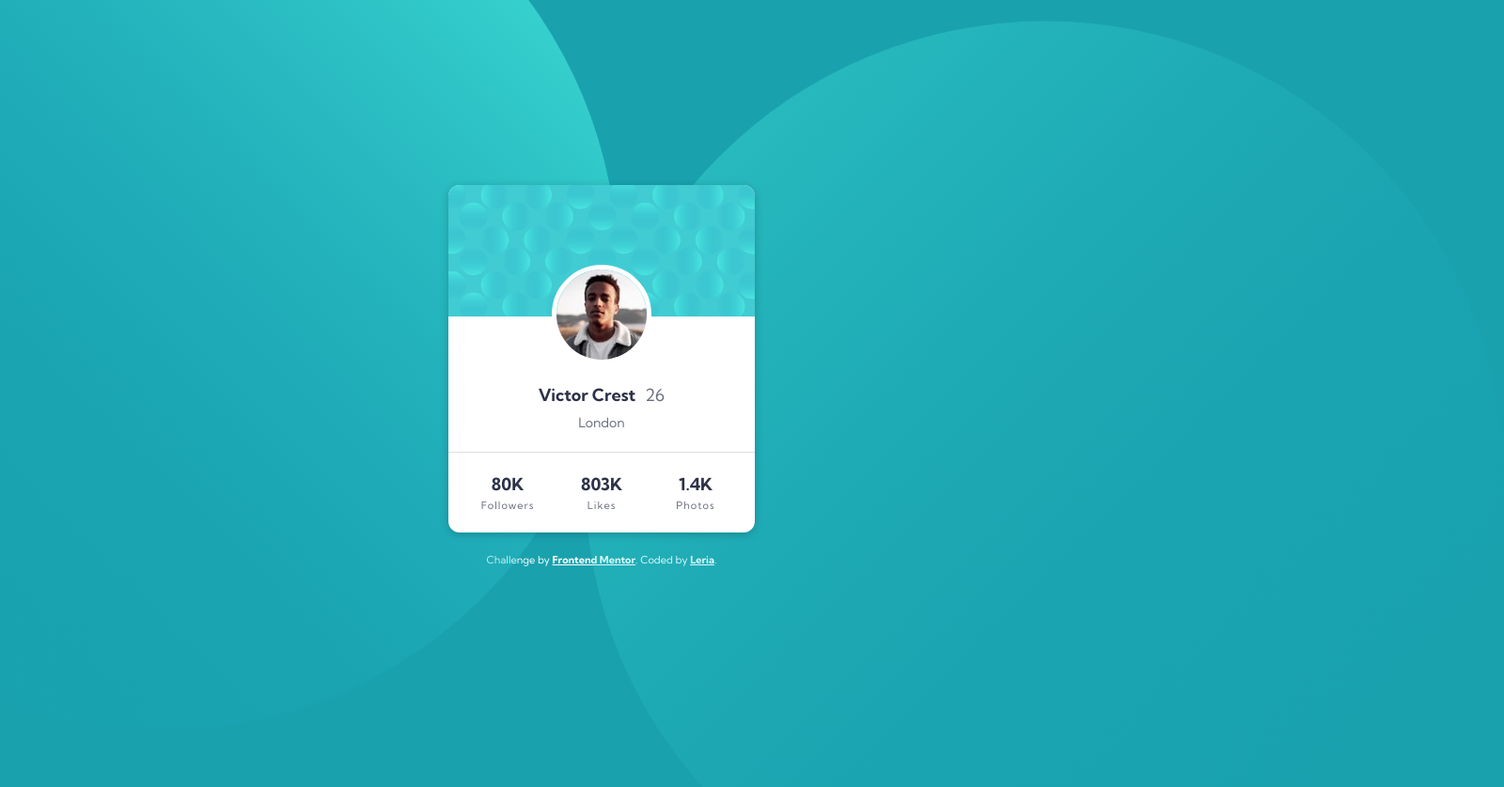
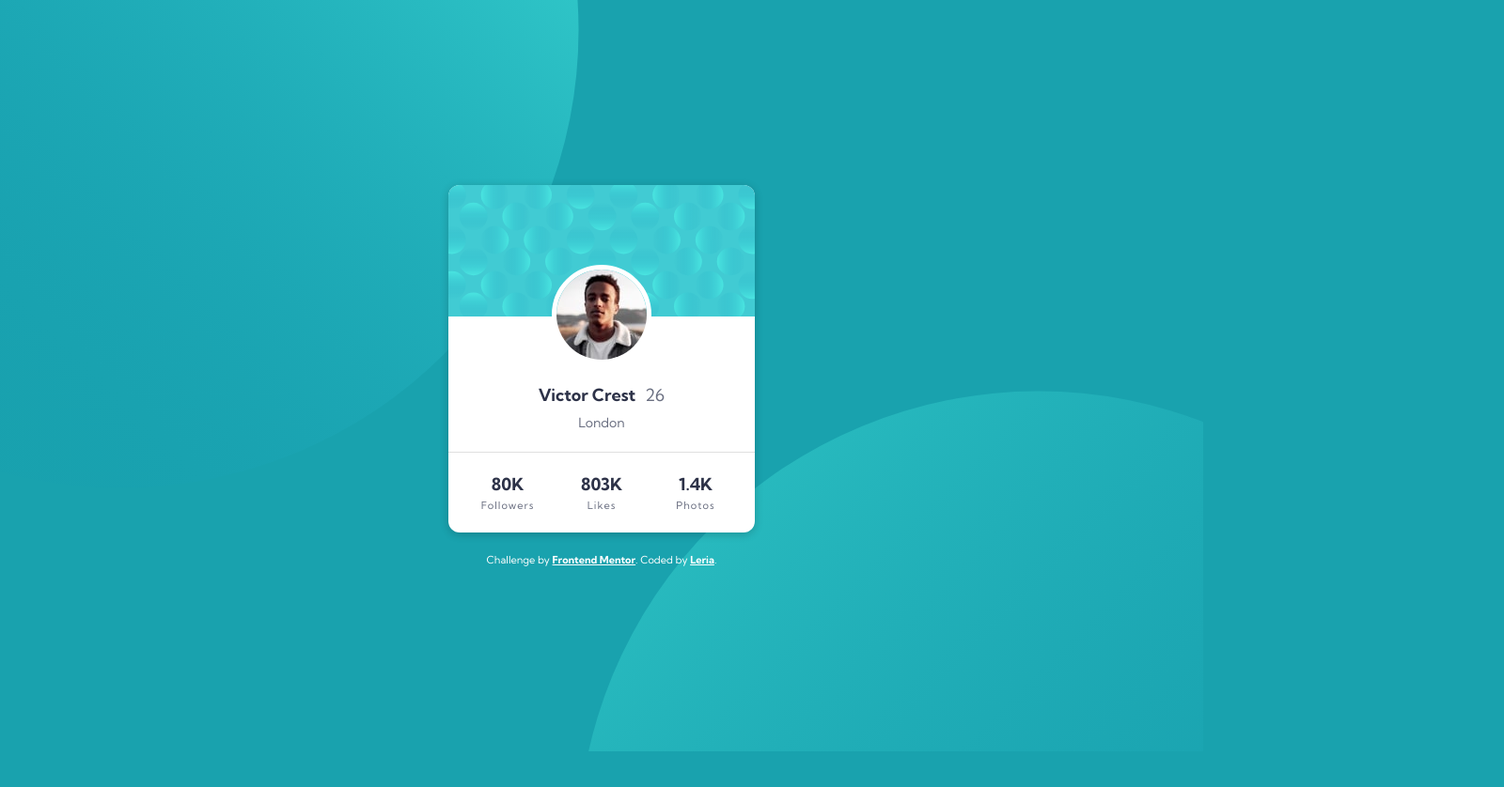
Before and after one commit to xLeria/fm-profile-card-component, a plain HTML site: page index.html in a window 1280 px wide. Shown: the whole page at 94% size, 1600 px wide, since content can reach past the window. After the commit the page ends 800 px from the top, so only its background shows below. Drawn offline with nearby package versions, Linux system fonts and the light colour scheme.

Commit message:
Changed background circles

```diff
--- a/index.html
+++ b/index.html
@@ -19,8 +19,6 @@
 </head>
 
 <body>
-  <img class="background-circle top" src="./images/bg-pattern-top.svg" alt="">
-  <img class="background-circle bottom" src="./images/bg-pattern-bottom.svg" alt="">
   <div class="card" data-aos="fade-down"
   data-aos-duration="1000">
     <div class="card-bg-img"></div>
--- a/sass/main.scss
+++ b/sass/main.scss
@@ -4,7 +4,6 @@
 	box-sizing: border-box;
 	margin: 0;
 	padding: 0;
-	// border: 1px solid red;
 }
 
 html {
@@ -21,26 +20,16 @@ body {
 	font-size: $body-font-size;
 	color: $body-text-color;
 	background-color: $body-background-color;
-	overflow: hidden;
+	background-image: url('../images/bg-pattern-top.svg'),
+		url('../images/bg-pattern-bottom.svg');
+	background-repeat: no-repeat;
+	background-position: right 51.9vw bottom 35vh, left 48vw top 52vh;
+	// overflow: hidden;
 }
 
 img {
 	max-width: 100%;
 	height: auto;
-}
-
-.background-circle {
-	position: absolute;
-}
-
-.top {
-	left: -25%;
-	top: -25%;
-}
-
-.bottom {
-	right: -25%;
-	bottom: -25%;
 }
 
 .card {
```
Also changed, not shown: css/main.css, 1 other file.
